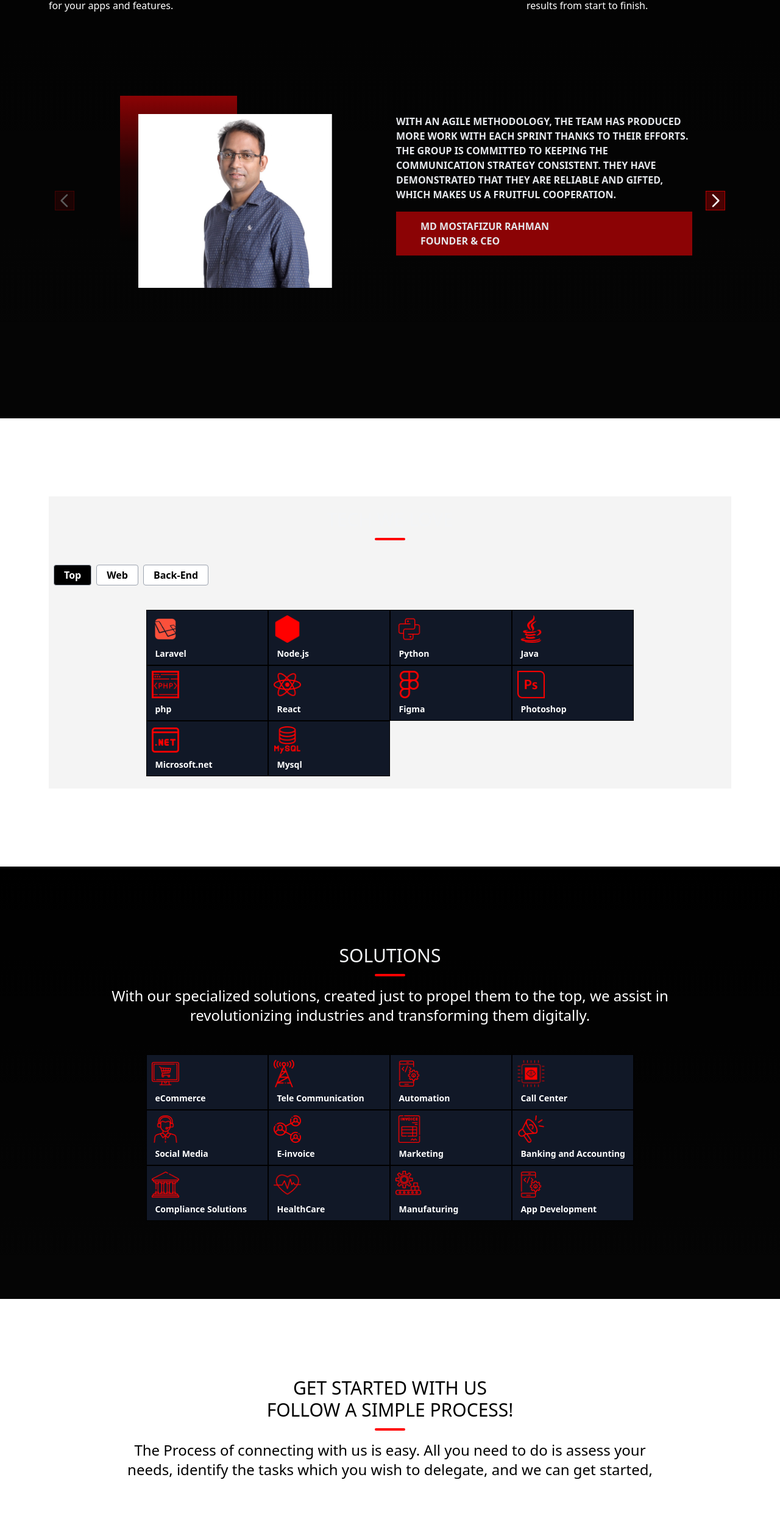
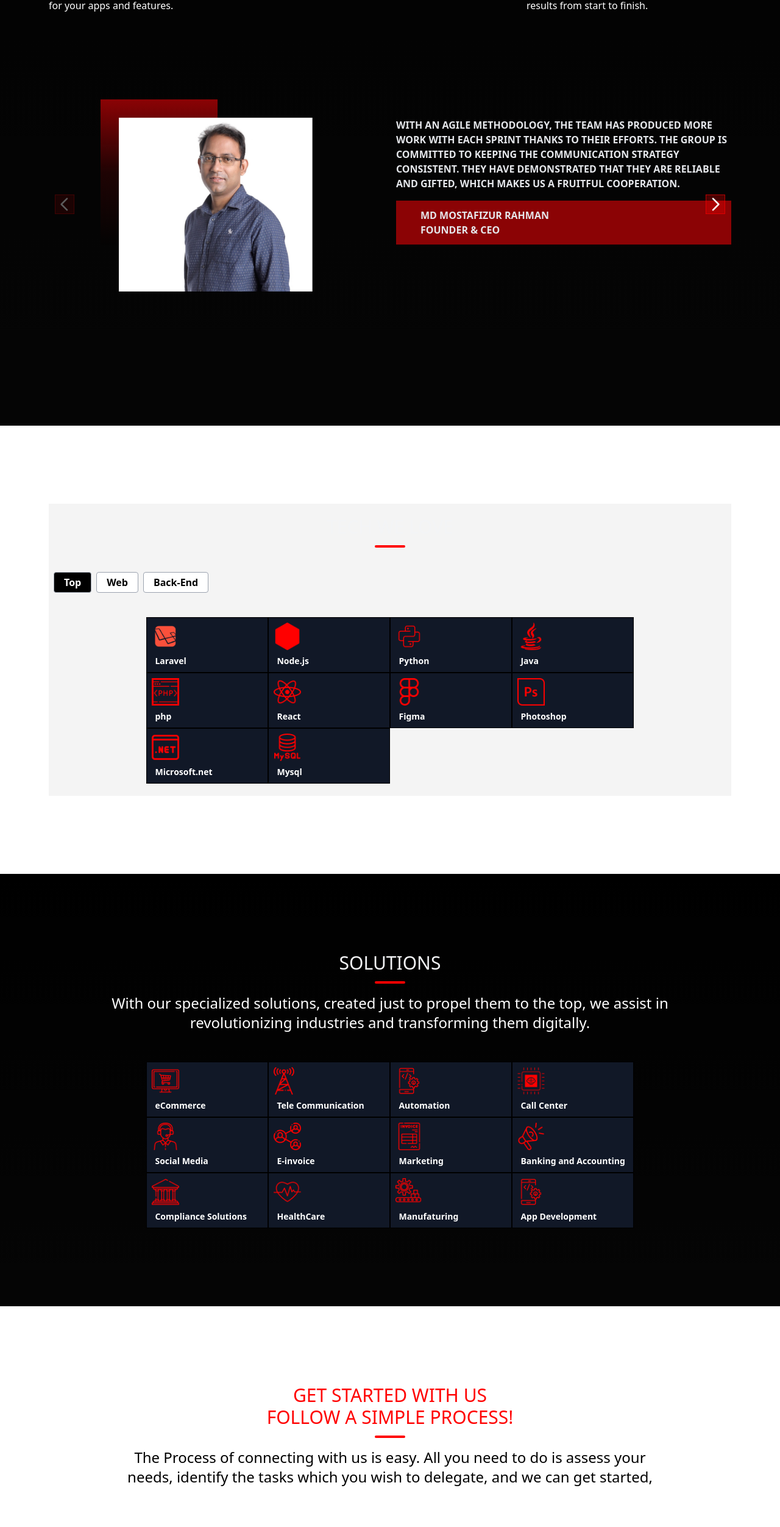
Before and after one commit to ishfaqahmed565/Vehikl-clone-app, a Vue app: page / in a window 1280 px wide. Shown: the part 2180-4684 px from the top of the page at 61% size. Built offline with nearby package versions, Linux system fonts and the light colour scheme.

Commit message:
Slight changes to some headers

```diff
--- a/src/components/CTASec.vue
+++ b/src/components/CTASec.vue
@@ -5,7 +5,7 @@ import ButtonItem from "@/components/ButtonItem.vue";
 <template>
   <CenterDes class="bg-none pb-0 lg:pb-0">
     <template v-slot:header
-      ><span class="text-black"
+      ><span class="text-brand"
         >Get Started With US <br />
         Follow A Simple Process!</span
       ></template
--- a/src/components/ClientsInfo.vue
+++ b/src/components/ClientsInfo.vue
@@ -5,7 +5,7 @@ import ClientsGrid from "@/components/ClientsGrid.vue";
 <template>
   <CenterDes class="bg-none">
     <template v-slot:header
-      ><span class="text-black">Our Clients</span></template
+      ><span class="text-brand">Our Clients</span></template
     >
 
     <ClientsGrid />
--- a/src/components/TeamSlide.vue
+++ b/src/components/TeamSlide.vue
@@ -68,7 +68,7 @@ export default {
   >
     <swiper-slide
       ><div
-        class="grid lg:grid-cols-2 gap-5 text-white justify-items-center text-center"
+        class="p grid lg:grid-cols-2 gap-5 text-white justify-items-center text-center"
       >
         <div class="max-w-[250px] sm:max-w-[320px] relative">
           <div
@@ -115,8 +115,7 @@ export default {
   text-align: center;
   padding-top: 4rem;
   padding-bottom: 4rem;
-  padding-right: 4rem;
-  padding-left: 4rem;
+
   /* Center slide text vertically */
   display: -webkit-box;
   display: -ms-flexbox;
```
